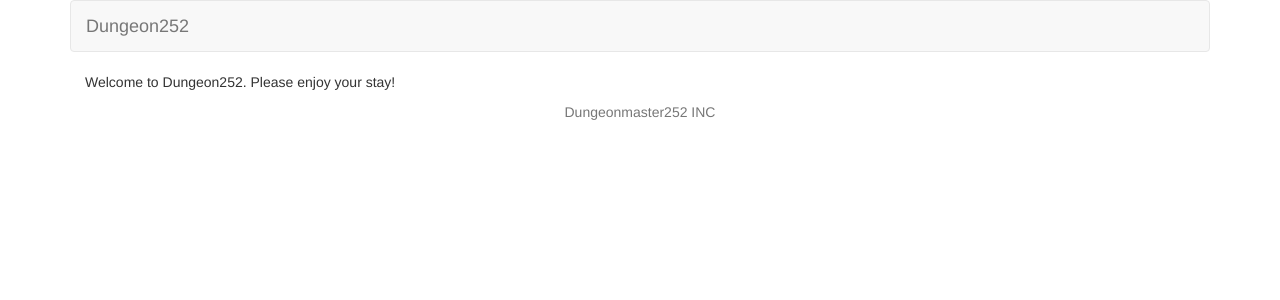
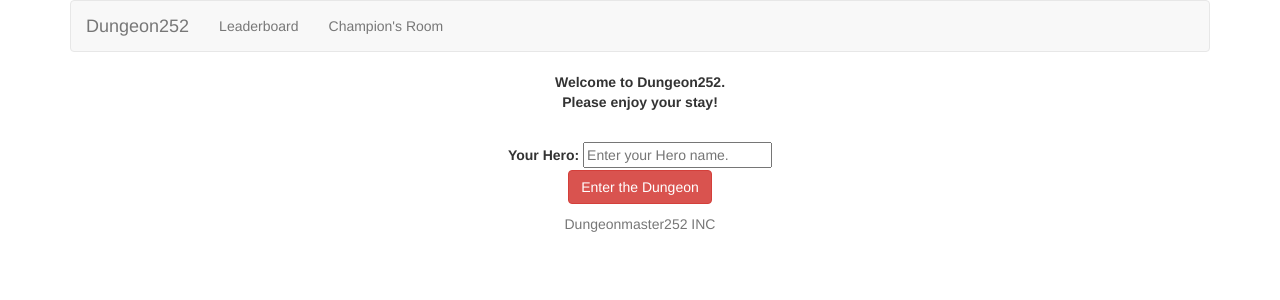
Before and after one commit to aferrard/Dungeon252, a Node server app: page / in a window 1280 px wide. Shown: the top 300 px of the page. Run offline with Node 20, Linux system fonts and the light colour scheme; some libraries are stand-ins or nearby versions.

Commit message:
LeadChampHomewithenterbutton

```diff
--- a/Server.js
+++ b/Server.js
@@ -28,5 +28,13 @@ app.get('/', function(req,res){
     res.render('pages/home');
 });
 
+app.get('/leaderboard', function(req,res){
+    res.render('pages/leaderboard');
+});
+
+app.get('/champ', function(req,res){
+    res.render('pages/champ');
+});
+
 app.listen(5252);
 console.log('5252 is the magic port');
--- a/views/pages/home.ejs
+++ b/views/pages/home.ejs
@@ -11,9 +11,16 @@
 
 <main>
     <div class ="container-fluid">
-        <p>
-          Welcome to Dungeon252.
-            Please enjoy your stay!
+        <p align="center">
+          <b>Welcome to Dungeon252.<br>
+              Please enjoy your stay!</b>
+            <br>
+            <br>
+        <form align="center" class="form-horizontal" action=/start">
+            <label for="hero">Your Hero: </label>
+            <input id="hero" type="text" name="hero" placeholder="Enter your Hero name." required><br>
+            <input value="Enter the Dungeon" type="submit" class="btn btn-danger">
+        </form>
         </p>
     </div>
 </main>
--- /dev/null
+++ b/views/pages/room.ejs
@@ -0,0 +1,4 @@
+<!DOCTYPE html>
+<html lang="en">
+
+</html>
--- a/views/partials/header.ejs
+++ b/views/partials/header.ejs
@@ -1,7 +1,11 @@
 <nav class="navbar navbar-default" role="navigation">
     <div class="container-fluid">
         <div class="navbar-header">
-            <a class="navbar-brand" href="#">Dungeon252</a>
+            <a class="navbar-brand" href="/">Dungeon252</a>
+        </div>
+        <div class="nav navbar-nav">
+            <li><a href="/leaderboard">Leaderboard</a></li>
+            <li><a href="/champ">Champion's Room</a></li>
         </div>
     </div>
 </nav>
```
Also changed, not shown: views/pages/champ.ejs (added, +30 -0 lines), views/pages/leaderboard.ejs (added, +25 -0 lines).
